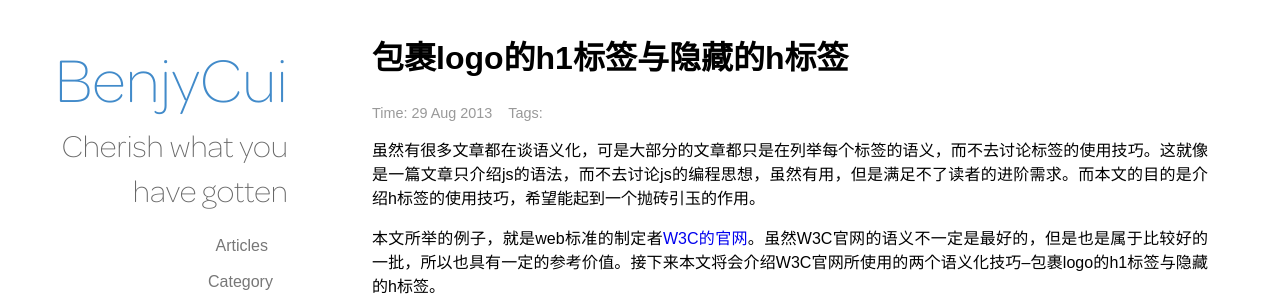
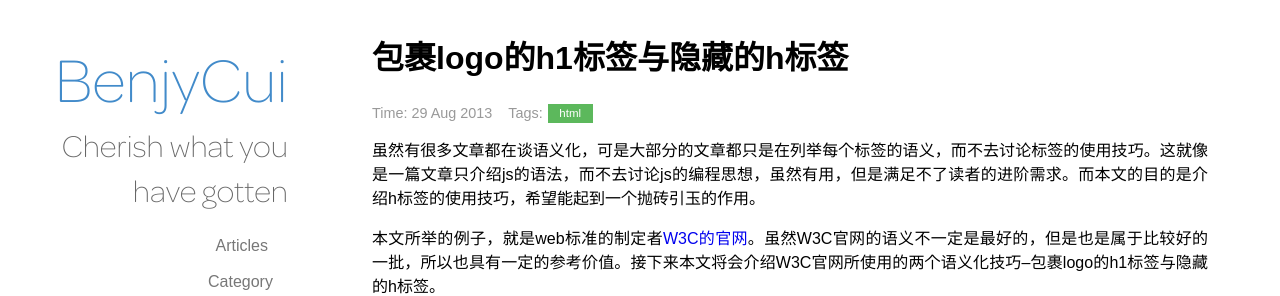
Before and after one commit to benjycui/benjycui.github.io, a Jekyll site: the page built from _posts/2013-8-29-hidden-h-tag.md, in a window 1280 px wide and 900 px high. Shown: the top 296 px of the window. Built offline with Jekyll 4.4.1, drawn with Linux system fonts in a browser that asks for light colours; Markdown is read by kramdown in place of the engine named in the settings.

Commit message:
fix category

```diff
--- a/_layouts/article.html
+++ b/_layouts/article.html
@@ -7,7 +7,7 @@ layout: global
     <p class="post-meta">
       <time>Time: {{ page.date | date_to_string }}</time>
       &nbsp;&nbsp;&nbsp;Tags:
-      {% for tag in page.tags %}
+      {% for tag in page.categories %}
       <a href="" class="post-tag">{{ tag }}</a>
       {% endfor %}
     </p>
```
